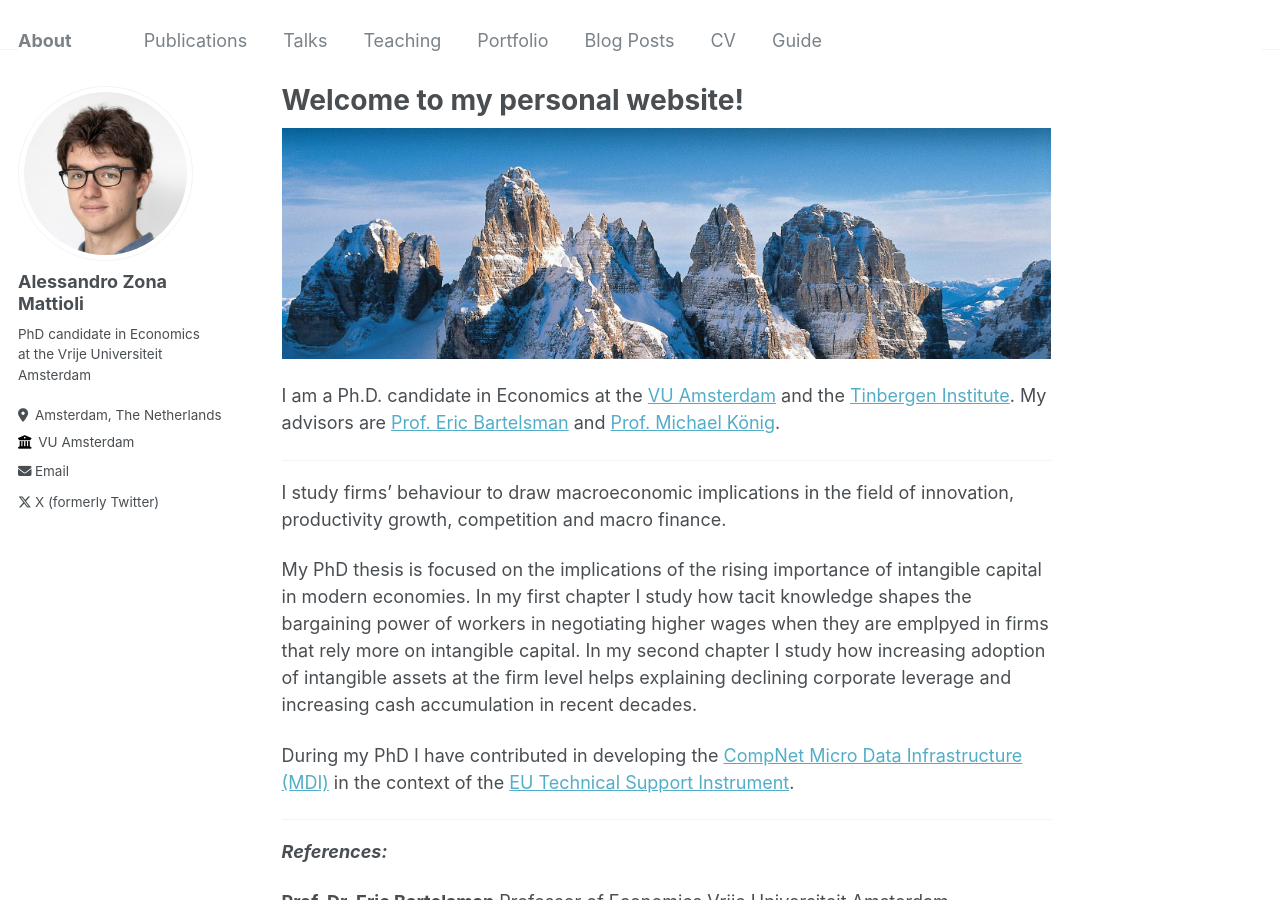
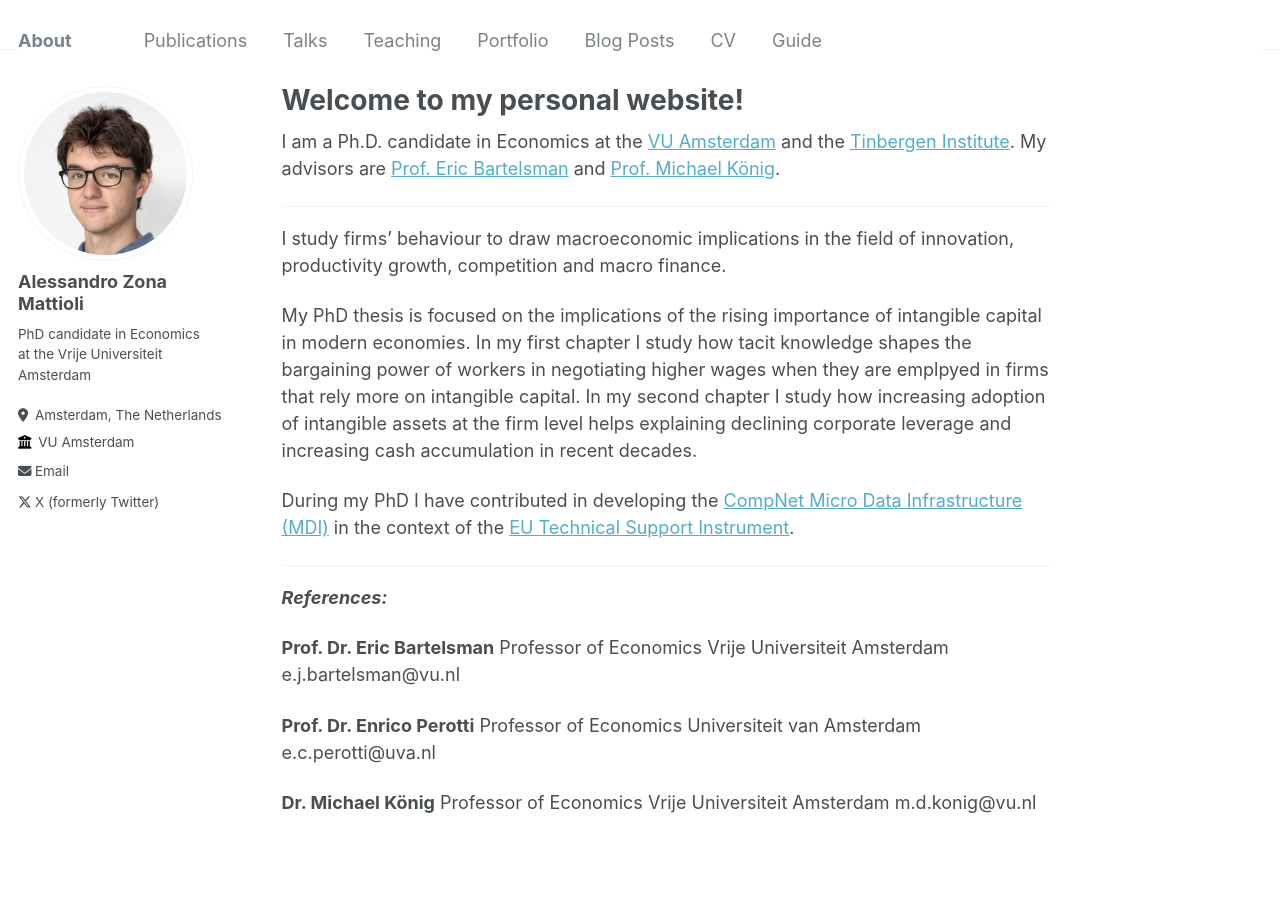
Before and after one commit to zmale/alessandrozonamattioli.github.io, a Jekyll site: the page built from _pages/about.md, in a window 1280 px wide and 900 px high. Built offline with Jekyll 4.4.1, drawn with Linux system fonts in a browser that asks for light colours.

Commit message:
Update about.md

```diff
--- a/_pages/about.md
+++ b/_pages/about.md
@@ -7,7 +7,6 @@ redirect_from:
   - /about.html
 ---
 
-![figure](/images/panoramica-sul-gruppo-del-brenta.jpg)
 
 I am a Ph.D. candidate in Economics at the [VU Amsterdam](https://vu.nl/en/about-vu/faculties/school-of-business-and-economics/departments/economics) and the [Tinbergen Institute](https://www.tinbergen.nl/home). My advisors are [Prof. Eric Bartelsman](https://tinbergen.nl/person/59/eric-bartelsman) and [Prof. Michael König](https://research.vu.nl/en/persons/michael-konig).
 
```
